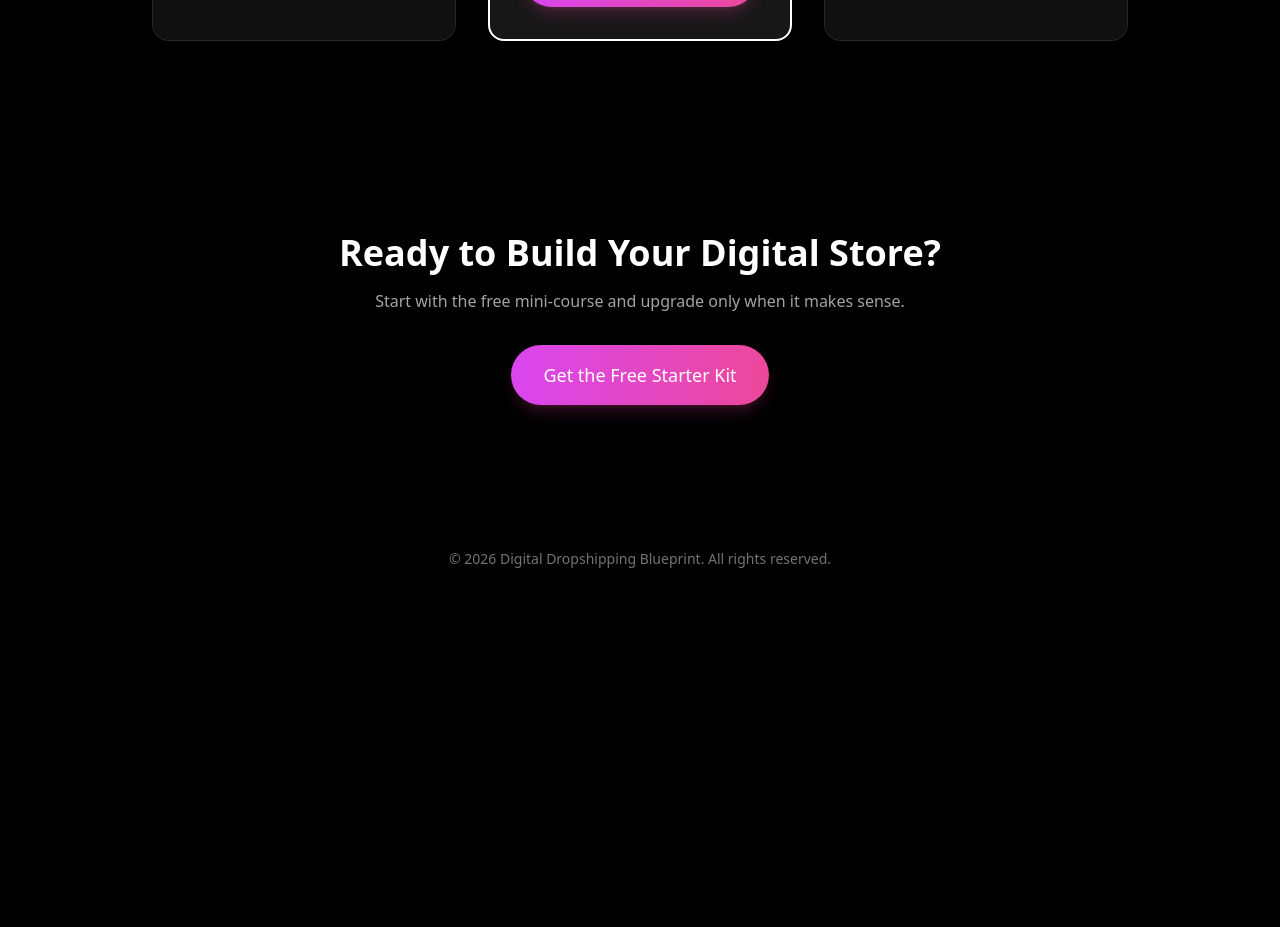
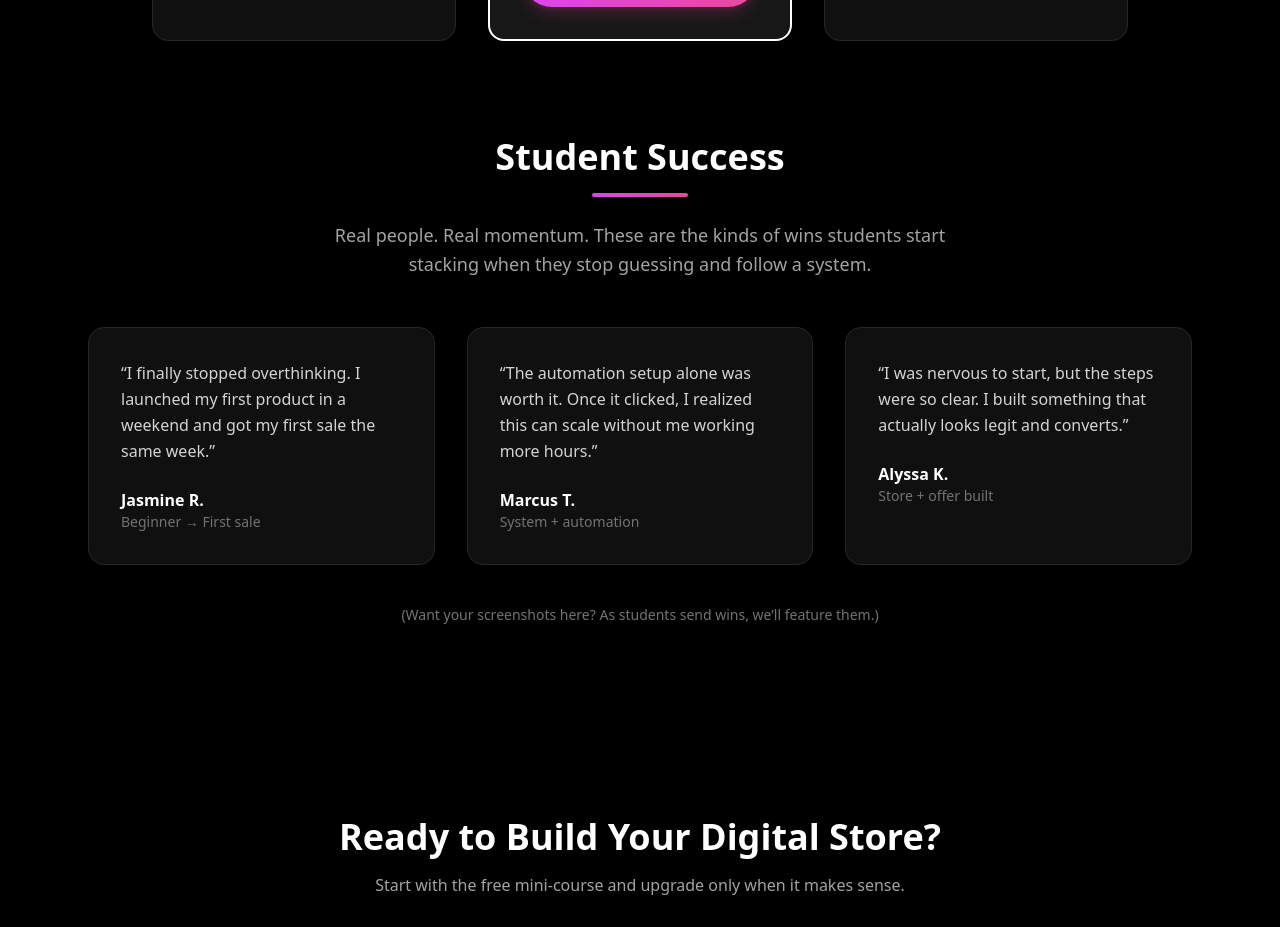
Before and after one commit to ChrisDigital24/digital-dropshipping-blueprint, a Next.js app: page / in a window 1280 px wide. Shown: the part 2000-2927 px from the top of the page. Before the commit the page ends 2617 px from the top, so only its background shows below. Built offline with nearby package versions, Linux system fonts and the light colour scheme.

Commit message:
Refactor index.jsx for improved readability and structure

```diff
--- a/pages/index.jsx
+++ b/pages/index.jsx
@@ -52,9 +52,13 @@ export default function Home() {
           }
         }
 
+        /* Default reveal animation */
         .visible {
           animation: fadeInUp .5s ease-out forwards;
         }
+
+        /* ⏱️ Scroll animation timing (stagger) */
+        .reveal.visible { animation-delay: var(--d, 0ms); }
 
         .modal-bg {
           backdrop-filter: blur(8px);
@@ -62,7 +66,10 @@ export default function Home() {
       `}</style>
 
       <Head>
-        <meta name="viewport" content="width=device-width, initial-scale=1, viewport-fit=cover" />
+        <meta
+          name="viewport"
+          content="width=device-width, initial-scale=1, viewport-fit=cover"
+        />
         <title>Digital Dropshipping Blueprint</title>
         <meta
           name="description"
@@ -158,27 +165,45 @@ export default function Home() {
           </p>
 
           <div className="mt-10 flex flex-col sm:flex-row gap-4 justify-center">
-            <Button onClick={() => setIsOpen(true)}>Get the Free Starter Kit</Button>
+            <Button onClick={() => setIsOpen(true)}>
+              Get the Free Starter Kit
+            </Button>
             <Button
               variant="outline"
               onClick={() => {
-    document.getElementById("learn")?.scrollIntoView({ behavior: "smooth" });
+                document.getElementById("learn")?.scrollIntoView({
+                  behavior: "smooth",
+                });
               }}
             >
               See What You’ll Learn
             </Button>
-
           </div>
         </section>
 
         {/* FEATURES */}
-        <section className="reveal px-6 pt-6 md:pt-10 pb-20 max-w-6xl mx-auto grid md:grid-cols-3 gap-8">
+        <section
+          className="reveal px-6 pt-6 md:pt-10 pb-20 max-w-6xl mx-auto grid md:grid-cols-3 gap-8"
+          style={{ ["--d"]: "0ms" }}
+        >
           {[
-            { title: "No Inventory", text: "Sell digital products without storage, shipping, or suppliers." },
-            { title: "Beginner Friendly", text: "No tech skills required. Everything is explained step by step." },
-            { title: "Scalable Income", text: "Build once and sell repeatedly without increasing workload." },
+            {
+              title: "No Inventory",
+              text: "Sell digital products without storage, shipping, or suppliers.",
+            },
+            {
+              title: "Beginner Friendly",
+              text: "No tech skills required. Everything is explained step by step.",
+            },
+            {
+              title: "Scalable Income",
+              text: "Build once and sell repeatedly without increasing workload.",
+            },
           ].map((item, i) => (
-            <div key={i} className="bg-neutral-900/70 border border-neutral-800 rounded-2xl">
+            <div
+              key={i}
+              className="bg-neutral-900/70 border border-neutral-800 rounded-2xl"
+            >
               <div className="p-8">
                 <h3 className="text-xl font-semibold">{item.title}</h3>
                 <p className="mt-4 text-neutral-400">{item.text}</p>
@@ -190,35 +215,44 @@ export default function Home() {
         {/* 🔥 WHAT YOU’LL LEARN */}
         <section
           id="learn"
-className="reveal px-6 py-24 max-w-6xl mx-auto text-center">
-  <h2 className="text-4xl font-bold">What You’ll Learn Inside the Blueprint</h2>
+          className="reveal px-6 py-24 max-w-6xl mx-auto text-center"
+          style={{ ["--d"]: "80ms" }}
+        >
+          <h2 className="text-4xl font-bold">
+            What You’ll Learn Inside the Blueprint
+          </h2>
           <div className="mt-4 h-1 w-24 mx-auto rounded-full bg-gradient-to-r from-fuchsia-500 to-pink-500" />
 
           <p className="mt-6 text-neutral-400 max-w-2xl mx-auto leading-relaxed text-lg">
-    Inside the Blueprint, you'll learn the exact systems and tools that allow you
-    to build a profitable digital store that runs almost hands-free.
+            Inside the Blueprint, you'll learn the exact systems and tools that
+            allow you to build a profitable digital store that runs almost
+            hands-free.
           </p>
 
           <div className="mt-12 grid gap-8 md:grid-cols-3 text-left">
             <div className="bg-neutral-900/70 border border-neutral-800 rounded-2xl p-8">
               <h3 className="text-xl font-semibold">✔ Launch Your Store Fast</h3>
               <p className="mt-3 text-neutral-400">
-        The complete step-by-step process to launch your first digital product
+                The complete step-by-step process to launch your first digital
+                product
               </p>
             </div>
 
             <div className="bg-neutral-900/70 border border-neutral-800 rounded-2xl p-8">
-      <h3 className="text-xl font-semibold">✔ Automate Your Sales Systems</h3>
+              <h3 className="text-xl font-semibold">
+                ✔ Automate Your Sales Systems
+              </h3>
               <p className="mt-3 text-neutral-400">
-        Deliver products instantly without touching files, customer messages,
-        or complicated integrations.
+                Deliver products instantly without touching files, customer
+                messages, or complicated integrations.
               </p>
             </div>
 
             <div className="bg-neutral-900/70 border border-neutral-800 rounded-2xl p-8">
               <h3 className="text-xl font-semibold">✔ Scale to $10K+/mo</h3>
               <p className="mt-3 text-neutral-400">
-        Grow using repeatable traffic systems that don't require paid ads.
+                Grow using repeatable traffic systems that don't require paid
+                ads.
               </p>
             </div>
           </div>
@@ -229,12 +263,16 @@ className="reveal px-6 py-24 max-w-6xl mx-auto text-center">
         </section>
 
         {/* OFFER STACK */}
-        <section className="reveal px-6 py-24 max-w-5xl mx-auto text-center">
+        <section
+          className="reveal px-6 py-24 max-w-5xl mx-auto text-center"
+          style={{ ["--d"]: "120ms" }}
+        >
           <h2 className="text-4xl font-bold">Choose the Path That Fits You</h2>
           <div className="mt-4 h-1 w-24 mx-auto rounded-full bg-gradient-to-r from-fuchsia-500 to-pink-500" />
 
           <p className="mt-4 text-neutral-400">
-            Start free, upgrade when you’re ready, or let us do the work for you.
+            Start free, upgrade when you’re ready, or let us do the work for
+            you.
           </p>
 
           <div className="mt-12 grid md:grid-cols-3 gap-8">
@@ -242,7 +280,8 @@ className="reveal px-6 py-24 max-w-6xl mx-auto text-center">
               <div className="p-8">
                 <h3 className="text-2xl font-semibold">Free Starter Kit</h3>
                 <p className="mt-4 text-neutral-400">
-                  Learn the basics of digital dropshipping and how the system works.
+                  Learn the basics of digital dropshipping and how the system
+                  works.
                 </p>
                 <p className="mt-6 text-3xl font-bold">FREE</p>
                 <Button className="mt-6 w-full" onClick={() => setIsOpen(true)}>
@@ -253,9 +292,12 @@ className="reveal px-6 py-24 max-w-6xl mx-auto text-center">
 
             <div className="bg-neutral-900 border-2 border-white rounded-2xl">
               <div className="p-8">
-                <h3 className="text-2xl font-semibold">Digital Dropshipping Blueprint</h3>
+                <h3 className="text-2xl font-semibold">
+                  Digital Dropshipping Blueprint
+                </h3>
                 <p className="mt-4 text-neutral-400">
-                  The complete step-by-step system to launch and scale your digital store.
+                  The complete step-by-step system to launch and scale your
+                  digital store.
                 </p>
                 <p className="mt-6 text-3xl font-bold text-fuchsia-400 drop-shadow-[0_0_10px_rgba(217,70,239,0.4)]">
                   $297
@@ -273,7 +315,8 @@ className="reveal px-6 py-24 max-w-6xl mx-auto text-center">
               <div className="p-8">
                 <h3 className="text-2xl font-semibold">Private DFY Build</h3>
                 <p className="mt-4 text-neutral-400">
-                  A service for students who want their store built, launched and optimized for them.
+                  A service for students who want their store built, launched
+                  and optimized for them.
                 </p>
                 <p className="mt-6 text-3xl font-bold">$1,497</p>
                 <Button variant="secondary" className="mt-6 w-full">
@@ -284,12 +327,70 @@ className="reveal px-6 py-24 max-w-6xl mx-auto text-center">
           </div>
         </section>
 
+        {/* ✅ STUDENT SUCCESS */}
+        <section
+          className="reveal px-6 pb-24 max-w-6xl mx-auto text-center"
+          style={{ ["--d"]: "160ms" }}
+        >
+          <h2 className="text-4xl font-bold">Student Success</h2>
+          <div className="mt-4 h-1 w-24 mx-auto rounded-full bg-gradient-to-r from-fuchsia-500 to-pink-500" />
+
+          <p className="mt-6 text-neutral-400 max-w-2xl mx-auto leading-relaxed text-lg">
+            Real people. Real momentum. These are the kinds of wins students
+            start stacking when they stop guessing and follow a system.
+          </p>
+
+          <div className="mt-12 grid gap-8 md:grid-cols-3 text-left">
+            {[
+              {
+                quote:
+                  "I finally stopped overthinking. I launched my first product in a weekend and got my first sale the same week.",
+                name: "Jasmine R.",
+                detail: "Beginner → First sale",
+              },
+              {
+                quote:
+                  "The automation setup alone was worth it. Once it clicked, I realized this can scale without me working more hours.",
+                name: "Marcus T.",
+                detail: "System + automation",
+              },
+              {
+                quote:
+                  "I was nervous to start, but the steps were so clear. I built something that actually looks legit and converts.",
+                name: "Alyssa K.",
+                detail: "Store + offer built",
+              },
+            ].map((t, i) => (
+              <div
+                key={i}
+                className="bg-neutral-900/70 border border-neutral-800 rounded-2xl p-8"
+                style={{ ["--d"]: `${200 + i * 110}ms` }}
+              >
+                <p className="text-neutral-300 leading-relaxed">“{t.quote}”</p>
+                <div className="mt-6">
+                  <p className="font-semibold">{t.name}</p>
+                  <p className="text-sm text-neutral-500">{t.detail}</p>
+                </div>
+              </div>
+            ))}
+          </div>
+
+          <p className="mt-10 text-neutral-500 text-sm">
+            (Want your screenshots here? As students send wins, we’ll feature
+            them.)
+          </p>
+        </section>
+
         {/* CTA */}
-        <section className="reveal px-6 py-24 max-w-4xl mx-auto text-center">
+        <section
+          className="reveal px-6 py-24 max-w-4xl mx-auto text-center"
+          style={{ ["--d"]: "200ms" }}
+        >
           <h2 className="text-4xl font-bold">Ready to Build Your Digital Store?</h2>
 
           <p className="mt-4 text-neutral-400">
-            Start with the free mini-course and upgrade only when it makes sense.
+            Start with the free mini-course and upgrade only when it makes
+            sense.
           </p>
 
           <Button className="mt-8" onClick={() => setIsOpen(true)}>
@@ -298,7 +399,8 @@ className="reveal px-6 py-24 max-w-6xl mx-auto text-center">
         </section>
 
         <footer className="px-6 py-12 text-center text-neutral-500 text-sm">
-          © {new Date().getFullYear()} Digital Dropshipping Blueprint. All rights reserved.
+          © {new Date().getFullYear()} Digital Dropshipping Blueprint. All rights
+          reserved.
         </footer>
       </main>
     </>
```
Lines whose indentation alone changed are shown as unchanged.
